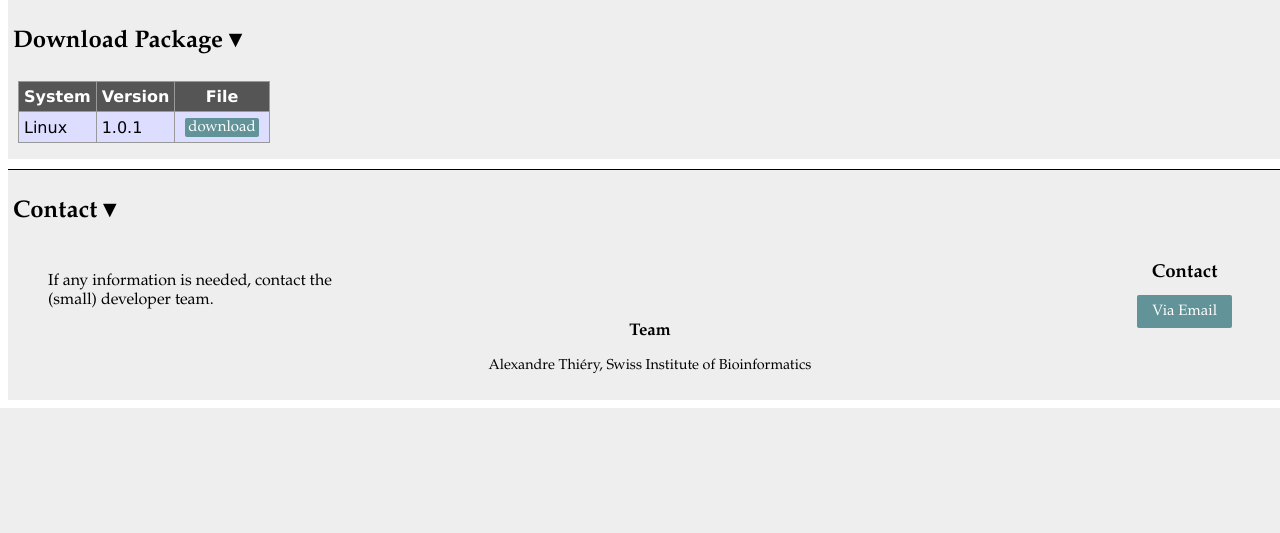
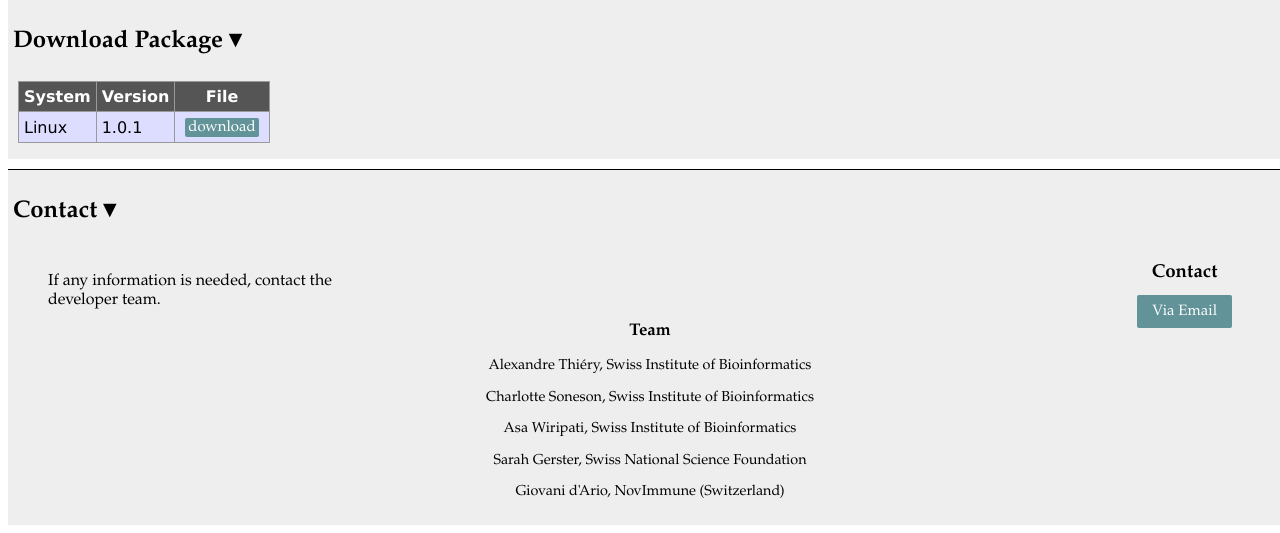
Before and after one commit to r-forge/probeannotator, a PHP site: page / in a window 1280 px wide. Shown: the part 561-1094 px from the top of the page. Before the commit the page ends 969 px from the top, so only its background shows below. Run offline with PHP 8.4, Linux system fonts and the light colour scheme.

Commit message:
Initial (webpage)
git-svn-id: svn://svn.r-forge.r-project.org/svnroot/probeannotator@9 edb9625f-4e0d-4859-8d74-9fd3b1da38cb

```diff
--- a/www/index.php
+++ b/www/index.php
@@ -49,7 +49,7 @@ include 'includes/header.php';
 <section id=sec_contact>
 	<h1 onclick="layout_showunshow('footer',this,'block');">Contact &#x25BE;</h1>
 	<div id=footer style='display:block;'>
-		<p id="about">If any information is needed, contact the (small) developer team.</p>
+		<p id="about">If any information is needed, contact the developer team.</p>
 		<div id="footerlist">
 			<h3>Contact</h3>
 			<a href="mailto:alexandre.thiery@unil.ch">Via Email</a>
@@ -57,6 +57,10 @@ include 'includes/header.php';
 		<div id=team>
 			<h3>Team</h3>
 			<p id="footercopy">Alexandre Thiéry, Swiss Institute of Bioinformatics</p>
+			<p id="footercopy">Charlotte Soneson, Swiss Institute of Bioinformatics</p>
+			<p id="footercopy">Asa Wiripati, Swiss Institute of Bioinformatics</p>
+			<p id="footercopy">Sarah Gerster, Swiss National Science Foundation</p>
+			<p id="footercopy">Giovani d'Ario, NovImmune (Switzerland)</p>
 		</div>
 	</div>
 </section>
```
